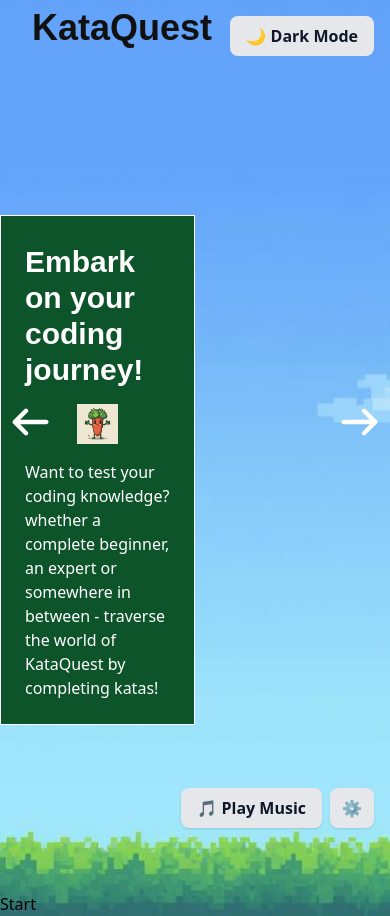
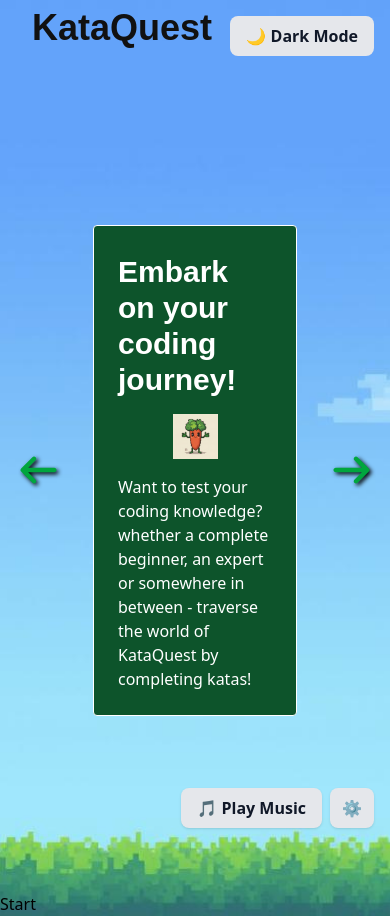
Before and after one commit to will-barnett99/code-game-frontend, a React (Vite) app: page /onboarding in a window 390 px wide. Shown: the top 916 px of the page. Built offline with nearby package versions, Linux system fonts and the light colour scheme.

Commit message:
updating styling to be more responsive to interaction and scaling

```diff
--- a/src/components/carousel-comps/CarouselData.jsx
+++ b/src/components/carousel-comps/CarouselData.jsx
@@ -25,29 +25,35 @@ function CarouselData ({slides}) {
 
 
     return (
-        <main className="flex justify-between items-center mx-auto h-screen">
+
+
+        <main className="flex justify-center items-center mx-auto h-screen gap-8 px-4">
             <button onClick={prevSlide}
-            className="absolute left-2 top-1/2 transform -translate-y-1/2 text-white text-4xl hover:text-gray-300 z-10"
+            className="text-4xl hover:text-gray-300"
             >
-            <FontAwesomeIcon icon={faArrowLeft} />
+            <FontAwesomeIcon icon={faArrowLeft} className="text-green-600 transition-transform duration-200 ease-out hover:-translate-y-2 hover:scale-105" style={{filter: 'drop-shadow(2px 2px 2px black)'}}/>
             </button>
-            <section className="bg-green-900 border border-white p-6 w-1/2 flex flex-col justify-center items-center z-0">
+            <section className="bg-green-900 border border-white p-6 w-full max-w-3xl rounded-sm flex flex-col justify-center items-center">
                 <h3 className="text-white text-3xl font-pixelify font-bold pb-4 pt-1">{slides[currentIndex].title}</h3>
                 <img src={slides[currentIndex].img} className="w-1/2 h-auto object-contain px-4"/>
                 <p className="text-white pt-4 flex items-center justify-center">{slides[currentIndex].text}</p>
                 {currentIndex === slides.length - 1 ? (
             <Link to="/kata-gallery">
-                <button className="bg-green-600 border border-white m-2 p-2 rounded-sm text-white font-bold cursor-pointer">Go to Kata Gallery</button>
+                <button className="bg-green-600 border border-white m-2 p-2 rounded-sm text-white font-bold cursor-pointer transition-transform duration-200 ease-out hover:-translate-y-2 hover:scale-100">Go to Kata Gallery</button>
             </Link>
-                ) : null}
+         ) : null}
             </section>
             <button onClick={nextSlide}
-            className="absolute right-2 top-1/2 transform -translate-y-1/2 text-white text-4xl hover:text-gray-300 z-10"
+            className="text-white text-4xl hover:text-gray-300"
          >
-            <FontAwesomeIcon icon={faArrowRight} />
+            <FontAwesomeIcon icon={faArrowRight} className="text-green-600 transition-transform duration-200 ease-out hover:-translate-y-2 hover:scale-105" style={{filter: 'drop-shadow(2px 2px 2px black)'}}/>
             </button>
         </main>
-      )
+
+  )
+
+
+
 }
 
 export default CarouselData;
```
